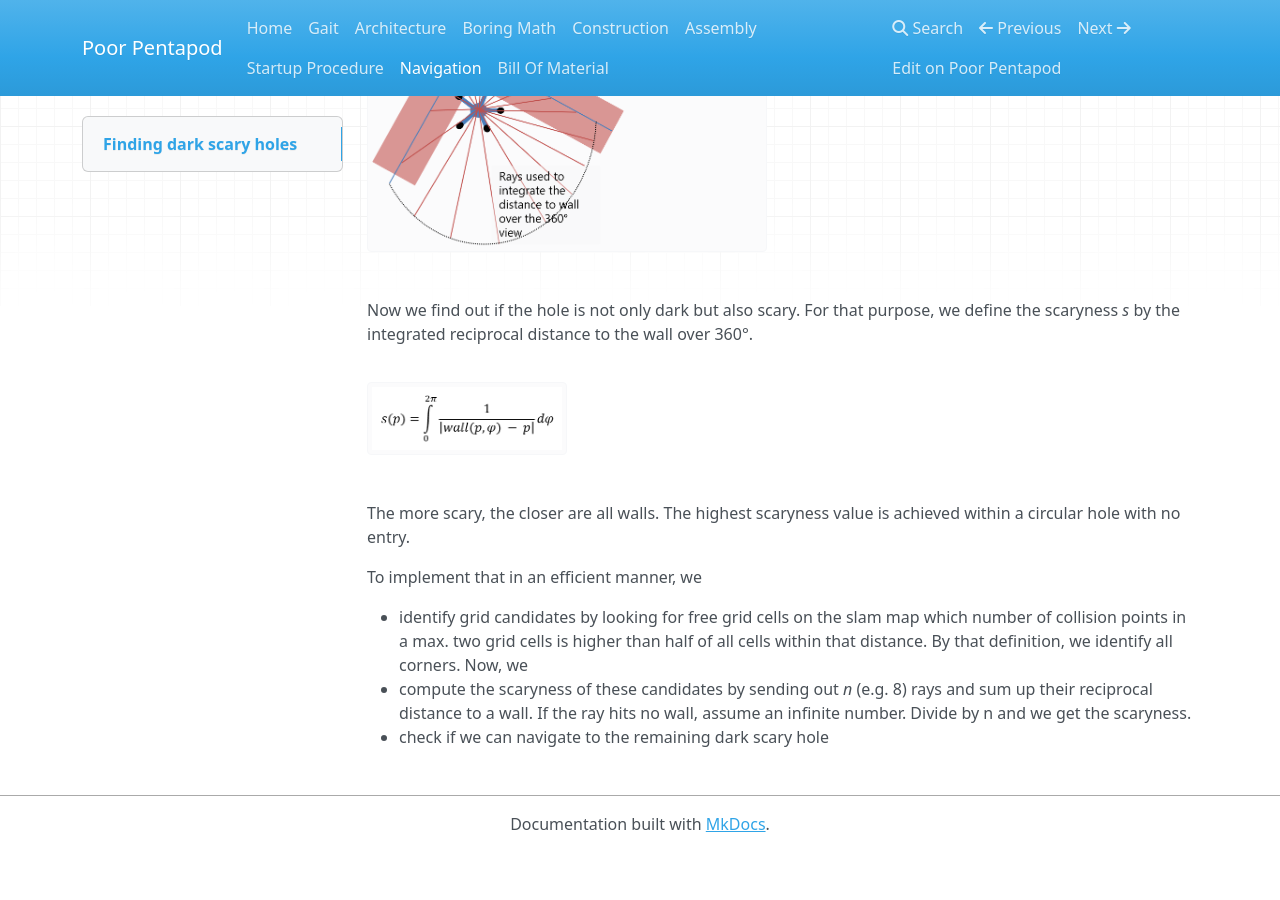
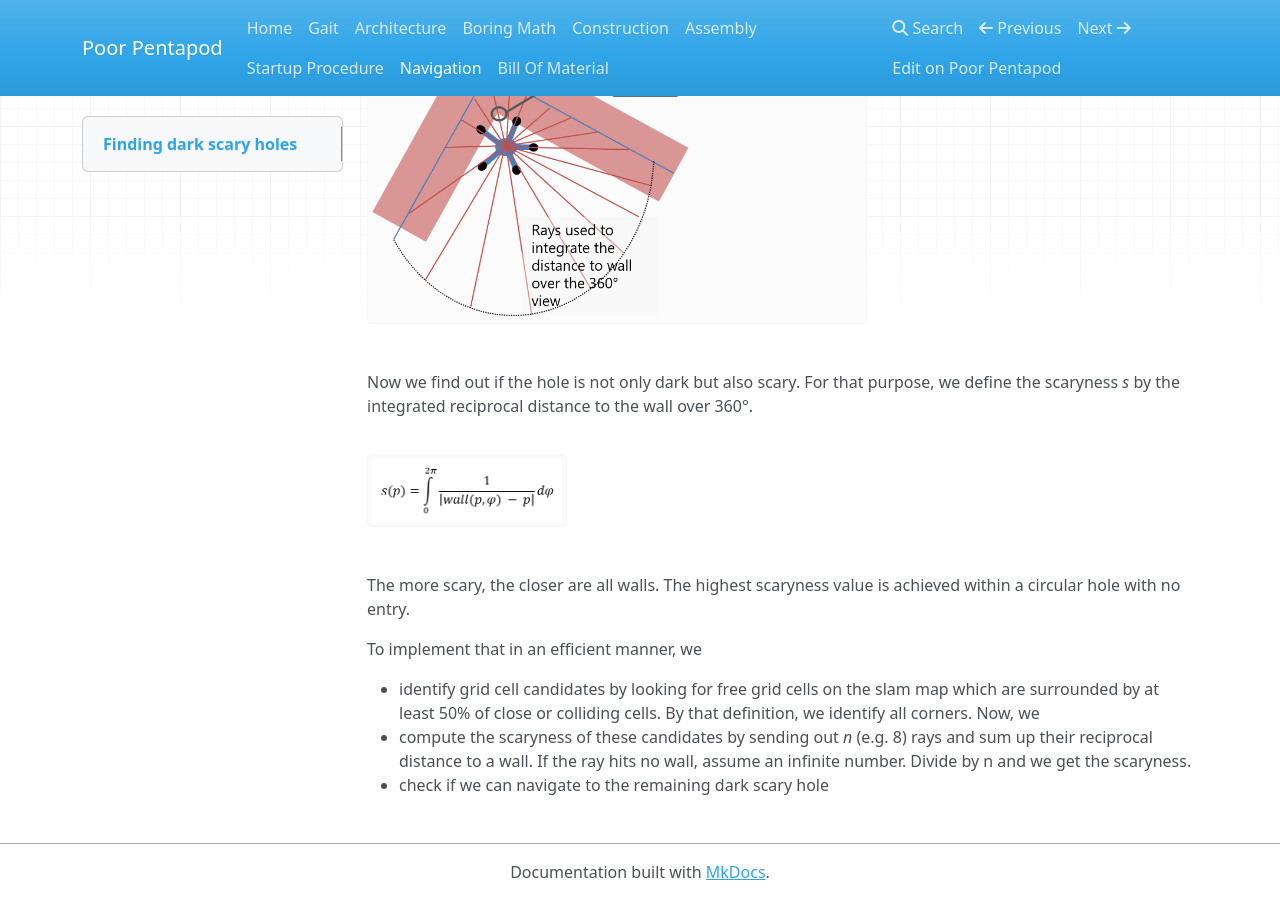
Before and after one commit to jochenalt/Pentapod-Design, an MkDocs documentation site: the page built from docs/navigation.md, in a window 1280 px wide and 900 px high, scrolled down 1043 px. Built offline with MkDocs 1.6.1, drawn with Linux system fonts in a browser that asks for light colours; nearby versions of some CDN libraries; old or Windows-style settings are respelled for this version of MkDocs; before the commit the page ends 1895 px from its top, so only the background shows below that.

Commit message:
no message

```diff
--- a/docs/navigation.md
+++ b/docs/navigation.md
@@ -11,7 +11,7 @@ The map consists of walls and a collision area (= ROS costmap), where the bot wo
 
 Lets consider the magnified situation in a corner: First of all, the pivot grid cell has to be free on the SLAM map. Then we count the number of surrounding grid cells with a distance of two cells. The number of grid cells that are either close to a wall or in collision to a wall needs to be at least half of the total number of surrounding cells. For the pivot cell, we have 12 out of 21 cells which are close or colliding. So, this point is a good dark hole candidate.
 
-<img width="400"  src="../images/navigation-find-dark-holes.png"/>
+<img width="500"  src="../images/navigation-find-dark-holes.png"/>
 
 Now we find out if the hole is not only dark but also scary. For that purpose, we define the scaryness *s* by the integrated reciprocal distance to the wall over 360°.
 
@@ -21,6 +21,6 @@ The more scary, the closer are all walls. The highest scaryness value is achieve
 
 To implement that in an efficient manner, we
 
-* identify grid candidates by looking for free grid cells on the slam map which number of collision points in a max. two grid cells is higher than half of all cells within that distance. By that definition, we identify all corners. Now, we
+* identify grid cell candidates by looking for free grid cells on the slam map which are surrounded by at least 50% of close or colliding cells. By that definition, we identify all corners. Now, we
 * compute the scaryness of these candidates by sending out *n* (e.g. 8) rays and sum up their reciprocal distance to a wall. If the ray hits no wall, assume an infinite number. Divide by n and we get the scaryness.
 * check if we can navigate to the remaining dark scary hole
```
Also changed, not shown: docs/assembly.md (+1 -1 lines), 2 other files.
